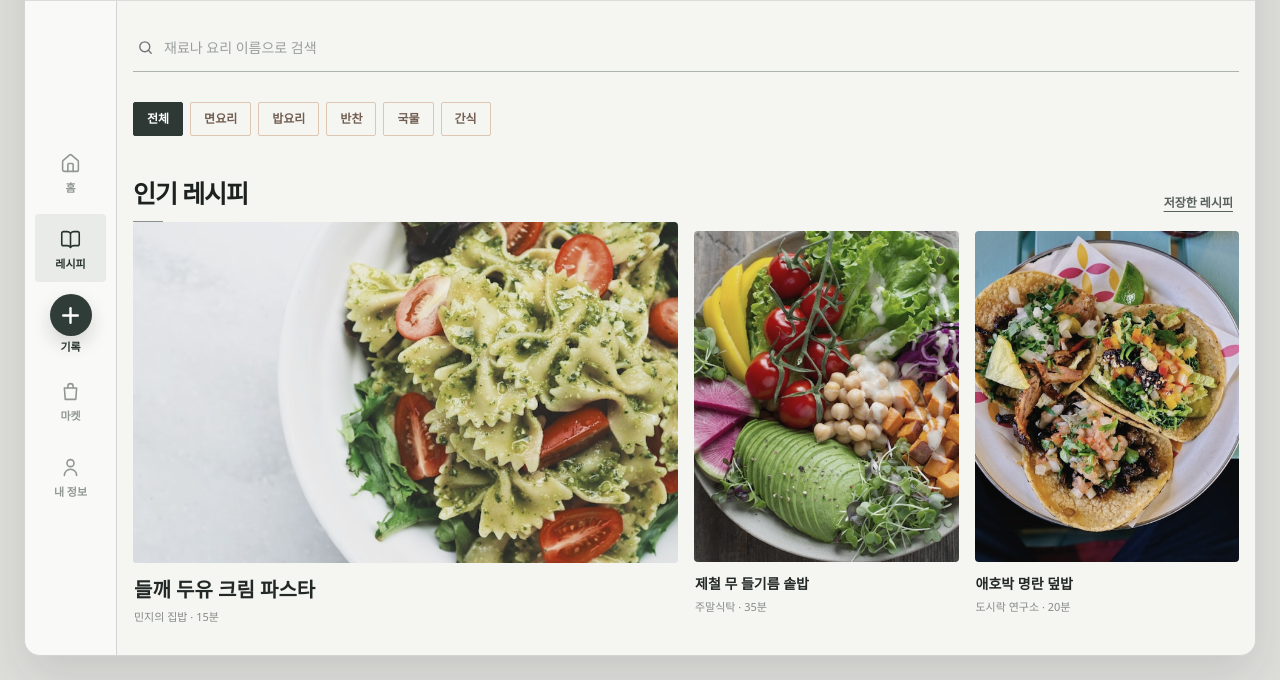
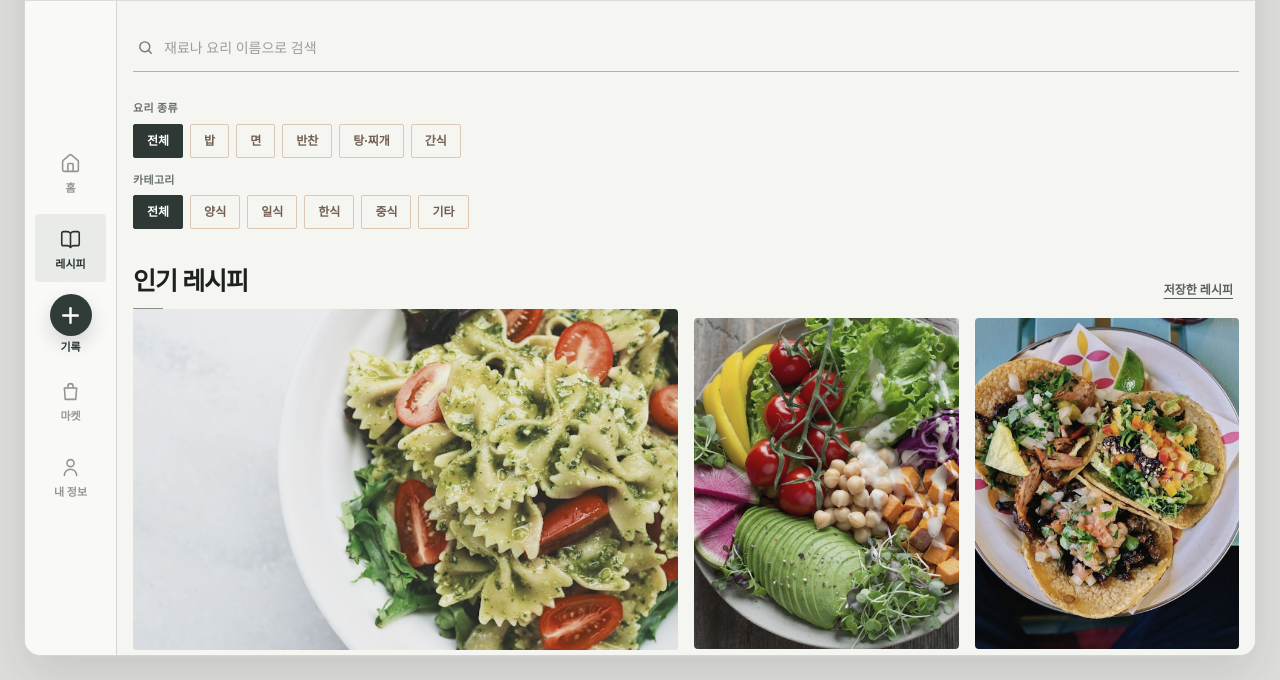
Before and after one commit to zumurf-ux/cookshare-live, a website: page outputs/cookshare-android-user-app.html in a window 1280 px wide. Both pictures are taken after a click on the button "레시피". Shown: the part 120-800 px from the top of the page. Drawn offline with Linux system fonts and the light colour scheme.

Commit message:
레시피 종류와 음식 카테고리 분리

```diff
--- a/outputs/cookshare-recipe-reference.css
+++ b/outputs/cookshare-recipe-reference.css
@@ -1768,6 +1768,43 @@ body.recipe-reference-page {
   .recipe-reference-page .app-main { height: auto; }
 }
 
+.recipe-reference-page .category-row {
+  display: grid;
+  gap: 12px;
+  overflow: visible;
+  padding: 0;
+}
+.recipe-reference-page .recipe-filter-group {
+  min-width: 0;
+  display: grid;
+  gap: 7px;
+}
+.recipe-reference-page .recipe-filter-group > strong {
+  color: #68706c;
+  font-size: 11px;
+  font-weight: 700;
+  letter-spacing: .03em;
+}
+.recipe-reference-page .recipe-filter-group > div {
+  display: flex;
+  gap: 7px;
+  overflow-x: auto;
+  padding-bottom: 2px;
+  scrollbar-width: none;
+}
+.recipe-reference-page .recipe-filter-group > div::-webkit-scrollbar { display: none; }
+.recipe-reference-page .recipe-filter-group .chip { flex: 0 0 auto; }
+.recipe-reference-page .field-grid {
+  display: grid;
+  grid-template-columns: repeat(2,minmax(0,1fr));
+  gap: 10px;
+}
+.recipe-reference-page .field-grid .field { min-width: 0; }
+
+@media (max-width: 479px) {
+  .recipe-reference-page .field-grid { grid-template-columns: 1fr; gap: 0; }
+}
+
 /* Premium minimal visual skin. Structure and interactions remain unchanged. */
 body.recipe-reference-page {
   --recipe-orange: #f06a24;
--- a/outputs/cookshare-service-worker.js
+++ b/outputs/cookshare-service-worker.js
@@ -1,11 +1,11 @@
-const CACHE_NAME = "cookshare-live-v21";
+const CACHE_NAME = "cookshare-live-v22";
 const appUrl = path => new URL(path, self.registration.scope).toString();
 const FALLBACK_URL = appUrl("cookshare-android-user-app.html");
 const APP_FILES = [
   FALLBACK_URL,
   appUrl("cookshare-ui.css?v=4"),
-  appUrl("cookshare-recipe-reference.css?v=16"),
-  appUrl("cookshare-user-app-live.js?v=6"),
+  appUrl("cookshare-recipe-reference.css?v=17"),
+  appUrl("cookshare-user-app-live.js?v=7"),
   appUrl("cookshare-manifest.webmanifest"),
   appUrl("cookshare-app-icon.svg"),
   appUrl("assets/recipe-egg-toast.jpg"),
--- a/outputs/cookshare-user-app-live.js
+++ b/outputs/cookshare-user-app-live.js
@@ -36,12 +36,12 @@
   };
 
   const recipes = [
-    { id: "r1", title: "들깨 두유 크림 파스타", author: "민지의 집밥", category: "면요리", time: "15분", likes: 128, icon: "leaf", image: "assets/recipe-tomato-pasta.jpg" },
-    { id: "r2", title: "제철 무 들기름 솥밥", author: "주말식탁", category: "밥요리", time: "35분", likes: 94, icon: "lunch", image: "assets/recipe-ricotta-salad.jpg" },
-    { id: "r3", title: "애호박 명란 덮밥", author: "도시락 연구소", category: "밥요리", time: "20분", likes: 1220, icon: "chef", image: "assets/recipe-shrimp-taco.jpg" },
-    { id: "r4", title: "매콤 두부 강정", author: "15분 요리", category: "반찬", time: "25분", likes: 986, icon: "fire", image: "assets/recipe-cheese-burger.jpg" },
-    { id: "r5", title: "봄동 된장국", author: "제철 한 끼", category: "국물", time: "30분", likes: 734, icon: "leaf", image: "assets/recipe-onion-soup.jpg" },
-    { id: "r6", title: "바나나 오트밀 쿠키", author: "민지의 집밥", category: "간식", time: "40분", likes: 612, icon: "clock", image: "assets/recipe-oat-cookie.jpg" }
+    { id: "r1", title: "들깨 두유 크림 파스타", author: "민지의 집밥", category: "면", cuisine: "양식", time: "15분", likes: 128, icon: "leaf", image: "assets/recipe-tomato-pasta.jpg" },
+    { id: "r2", title: "제철 무 들기름 솥밥", author: "주말식탁", category: "밥", cuisine: "한식", time: "35분", likes: 94, icon: "lunch", image: "assets/recipe-ricotta-salad.jpg" },
+    { id: "r3", title: "애호박 명란 덮밥", author: "도시락 연구소", category: "밥", cuisine: "일식", time: "20분", likes: 1220, icon: "chef", image: "assets/recipe-shrimp-taco.jpg" },
+    { id: "r4", title: "매콤 두부 강정", author: "15분 요리", category: "반찬", cuisine: "중식", time: "25분", likes: 986, icon: "fire", image: "assets/recipe-cheese-burger.jpg" },
+    { id: "r5", title: "봄동 된장국", author: "제철 한 끼", category: "탕·찌개", cuisine: "한식", time: "30분", likes: 734, icon: "leaf", image: "assets/recipe-onion-soup.jpg" },
+    { id: "r6", title: "바나나 오트밀 쿠키", author: "민지의 집밥", category: "간식", cuisine: "기타", time: "40분", likes: 612, icon: "clock", image: "assets/recipe-oat-cookie.jpg" }
   ];
 
   const products = [
@@ -81,6 +81,10 @@
   const money = value => `${Number(value).toLocaleString("ko-KR")}원`;
   const uid = prefix => `${prefix}-${Date.now()}-${Math.random().toString(16).slice(2)}`;
   const icon = (name, className = "icon") => `<svg class="${className}" aria-hidden="true" viewBox="0 0 24 24">${iconPaths[name] || iconPaths.image}</svg>`;
+  const recipeTypes = ["밥", "면", "반찬", "탕·찌개", "간식"];
+  const cuisineTypes = ["양식", "일식", "한식", "중식", "기타"];
+  const normalizeRecipeType = value => ({ 밥요리: "밥", 면요리: "면", 국물: "탕·찌개" })[value] || value || "기타";
+  const normalizeCuisine = value => cuisineTypes.includes(value) ? value : "기타";
 
   function loadState() {
     try {
@@ -92,6 +96,7 @@
   let state = loadState();
   let currentScreen = "home";
   let currentRecipeFilter = "전체";
+  let currentCuisineFilter = "전체";
   let toastTimer;
   let challengeBannerObserver;
 
@@ -187,14 +192,15 @@
 
 
   function renderRecipeCategories() {
-    const categories = ["전체", ...new Set(recipes.map(recipe => recipe.category))];
-    $("[data-recipe-categories]").innerHTML = categories.map(category => `<button class="chip ${category === currentRecipeFilter ? "active" : ""}" type="button" data-recipe-category="${esc(category)}">${esc(category)}</button>`).join("");
+    const typeOptions = ["전체", ...recipeTypes];
+    const cuisineOptions = ["전체", ...cuisineTypes];
+    $("[data-recipe-categories]").innerHTML = `<div class="recipe-filter-group"><strong>요리 종류</strong><div>${typeOptions.map(category => `<button class="chip ${category === currentRecipeFilter ? "active" : ""}" type="button" data-recipe-category="${esc(category)}">${esc(category)}</button>`).join("")}</div></div><div class="recipe-filter-group"><strong>카테고리</strong><div>${cuisineOptions.map(cuisine => `<button class="chip ${cuisine === currentCuisineFilter ? "active" : ""}" type="button" data-recipe-cuisine="${esc(cuisine)}">${esc(cuisine)}</button>`).join("")}</div></div>`;
   }
 
   function renderRecipes() {
     const query = ($("[data-recipe-search]")?.value || "").trim().toLowerCase();
-    const filtered = recipes.filter(recipe => (currentRecipeFilter === "전체" || recipe.category === currentRecipeFilter) && `${recipe.title} ${recipe.author} ${recipe.category}`.toLowerCase().includes(query));
-    $("[data-recipe-grid]").innerHTML = filtered.length ? filtered.map(recipe => `<button class="recipe-card" type="button" data-action="recipe-detail" data-id="${recipe.id}"><span class="recipe-thumb"><img src="${esc(recipe.image)}" alt="" loading="lazy"></span><span class="recipe-copy"><strong>${esc(recipe.title)}</strong><span>${esc(recipe.author)} · ${esc(recipe.time)}</span></span></button>`).join("") : '<div class="card empty" style="grid-column:1/-1"><strong>검색 결과가 없습니다</strong>다른 재료나 요리 이름으로 검색해 보세요.</div>';
+    const filtered = recipes.filter(recipe => (currentRecipeFilter === "전체" || normalizeRecipeType(recipe.category) === currentRecipeFilter) && (currentCuisineFilter === "전체" || normalizeCuisine(recipe.cuisine) === currentCuisineFilter) && `${recipe.title} ${recipe.author} ${normalizeRecipeType(recipe.category)} ${normalizeCuisine(recipe.cuisine)}`.toLowerCase().includes(query));
+    $("[data-recipe-grid]").innerHTML = filtered.length ? filtered.map(recipe => `<button class="recipe-card" type="button" data-action="recipe-detail" data-id="${recipe.id}"><span class="recipe-thumb"><img src="${esc(recipe.image)}" alt="" loading="lazy"></span><span class="recipe-copy"><strong>${esc(recipe.title)}</strong><span>${esc(normalizeCuisine(recipe.cuisine))} · ${esc(normalizeRecipeType(recipe.category))} · ${esc(recipe.time)}</span></span></button>`).join("") : '<div class="card empty" style="grid-column:1/-1"><strong>검색 결과가 없습니다</strong>다른 요리 종류나 카테고리를 선택해 보세요.</div>';
   }
 
   function renderProducts() {
@@ -224,7 +230,7 @@
   function showRecipe(id) {
     const recipe = recipeById(id);
     const saved = Boolean(state.saved[id]);
-    openSheet("레시피 상세", `<div class="recipe-detail-photo">${recipe.image ? `<img src="${esc(recipe.image)}" alt="${esc(recipe.title)}">` : icon("image", "icon icon-lg")}</div><article class="hero-card"><p class="eyebrow">${esc(recipe.category || "나의 레시피")}</p><h2>${esc(recipe.title)}</h2><p>${esc(recipe.body || `${recipe.author}의 실제 조리 기록입니다. 재료 준비부터 완성까지 순서대로 확인하세요.`)}</p><div class="recipe-meta">${recipeMeta(recipe)}</div></article><div class="section-head"><h2>조리 정보</h2></div><div class="sheet-list"><div class="sheet-row"><span>${icon("clock")}</span><div class="sheet-row-copy"><strong>예상 조리 시간</strong><small>${esc(recipe.time || "20분")}</small></div></div><div class="sheet-row"><span>${icon("user")}</span><div class="sheet-row-copy"><strong>작성자</strong><small>${esc(recipe.author)}</small></div></div></div><div style="height:12px"></div><button class="primary-button full-button" type="button" data-action="save" data-id="${esc(id)}">${saved ? "저장 취소" : "레시피 저장"}</button>`);
+    openSheet("레시피 상세", `<div class="recipe-detail-photo">${recipe.image ? `<img src="${esc(recipe.image)}" alt="${esc(recipe.title)}">` : icon("image", "icon icon-lg")}</div><article class="hero-card"><p class="eyebrow">${esc(normalizeCuisine(recipe.cuisine))} · ${esc(normalizeRecipeType(recipe.category))}</p><h2>${esc(recipe.title)}</h2><p>${esc(recipe.body || `${recipe.author}의 실제 조리 기록입니다. 재료 준비부터 완성까지 순서대로 확인하세요.`)}</p><div class="recipe-meta">${recipeMeta(recipe)}</div></article><div class="section-head"><h2>조리 정보</h2></div><div class="sheet-list"><div class="sheet-row"><span>${icon("clock")}</span><div class="sheet-row-copy"><strong>예상 조리 시간</strong><small>${esc(recipe.time || "20분")}</small></div></div><div class="sheet-row"><span>${icon("user")}</span><div class="sheet-row-copy"><strong>작성자</strong><small>${esc(recipe.author)}</small></div></div></div><div style="height:12px"></div><button class="primary-button full-button" type="button" data-action="save" data-id="${esc(id)}">${saved ? "저장 취소" : "레시피 저장"}</button>`);
   }
 
   function showComments(id) {
@@ -248,7 +254,9 @@
   }
 
   function showCreate(noteOnly = false) {
-    openSheet(noteOnly ? "간단 기록" : "레시피 등록", `<form data-create-form><div class="field"><label for="post-title">제목</label><input id="post-title" name="title" maxlength="60" required placeholder="요리 이름을 입력하세요"></div><div class="field"><label for="post-body">조리법과 이야기</label><textarea id="post-body" name="body" maxlength="1000" required placeholder="재료와 조리 과정을 구체적으로 기록해 주세요"></textarea></div>${noteOnly ? "" : '<div class="field"><label for="post-image">완성 사진</label><input id="post-image" name="image" type="file" accept="image/*"></div>'}<div class="field"><label for="post-category">분류</label><select id="post-category" name="category"><option>밥요리</option><option>면요리</option><option>반찬</option><option>국물</option><option>간식</option></select></div><button class="primary-button full-button" type="submit">게시하기</button><button class="secondary-button full-button" style="margin-top:8px" type="button" data-action="save-draft">임시 저장</button></form>`);
+    const typeOptions = recipeTypes.map(type => `<option value="${esc(type)}">${esc(type)}</option>`).join("");
+    const cuisineOptions = cuisineTypes.map(cuisine => `<option value="${esc(cuisine)}"${cuisine === "한식" ? " selected" : ""}>${esc(cuisine)}</option>`).join("");
+    openSheet(noteOnly ? "간단 기록" : "레시피 등록", `<form data-create-form><div class="field"><label for="post-title">제목</label><input id="post-title" name="title" maxlength="60" required placeholder="요리 이름을 입력하세요"></div><div class="field"><label for="post-body">조리법과 이야기</label><textarea id="post-body" name="body" maxlength="1000" required placeholder="재료와 조리 과정을 구체적으로 기록해 주세요"></textarea></div>${noteOnly ? "" : '<div class="field"><label for="post-image">완성 사진</label><input id="post-image" name="image" type="file" accept="image/*"></div>'}<div class="field-grid"><div class="field"><label for="post-category">요리 종류</label><select id="post-category" name="category" required>${typeOptions}</select></div><div class="field"><label for="post-cuisine">카테고리</label><select id="post-cuisine" name="cuisine" required>${cuisineOptions}</select></div></div><button class="primary-button full-button" type="submit">게시하기</button><button class="secondary-button full-button" style="margin-top:8px" type="button" data-action="save-draft">임시 저장</button></form>`);
   }
 
   function showOrders() {
@@ -302,6 +310,8 @@
     if (nav) return navigate(nav.dataset.nav);
     const category = event.target.closest("[data-recipe-category]");
     if (category) { currentRecipeFilter = category.dataset.recipeCategory; renderRecipeCategories(); renderRecipes(); return; }
+    const cuisine = event.target.closest("[data-recipe-cuisine]");
+    if (cuisine) { currentCuisineFilter = cuisine.dataset.recipeCuisine; renderRecipeCategories(); renderRecipes(); return; }
     const feedFilter = event.target.closest("[data-feed-filter]");
     if (feedFilter) { $$('[data-feed-filter]').forEach(node => node.classList.toggle("active", node === feedFilter)); toast(`${feedFilter.textContent} 피드로 정렬했습니다.`); return; }
     const action = event.target.closest("[data-action]");
@@ -331,7 +341,7 @@
       const file = data.get("image");
       let image = "";
       if (file && file.size) image = await new Promise(resolve => { const reader = new FileReader(); reader.onload = () => resolve(reader.result); reader.readAsDataURL(file); });
-      const post = { id: uid("post"), author: state.profile.name, handle: `@${state.profile.handle}`, title: data.get("title").trim(), body: data.get("body").trim(), category: data.get("category"), image, likes: 0, icon: "image", time: "방금" };
+      const post = { id: uid("post"), author: state.profile.name, handle: `@${state.profile.handle}`, title: data.get("title").trim(), body: data.get("body").trim(), category: normalizeRecipeType(data.get("category")), cuisine: normalizeCuisine(data.get("cuisine")), image, likes: 0, icon: "image", time: "방금" };
       state.posts.unshift(post); state.comments[post.id] = []; state.profile.points += 50; saveState(); closeSheet(); navigate("home"); renderFeed(); toast("새 레시피를 게시했습니다.");
     }
   });
@@ -346,7 +356,7 @@
     if (!draftButton) return;
     const form = draftButton.closest("form");
     const data = new FormData(form);
-    state.drafts.unshift({ id: uid("draft"), title: data.get("title"), body: data.get("body"), date: new Date().toLocaleString("ko-KR") });
+    state.drafts.unshift({ id: uid("draft"), title: data.get("title"), body: data.get("body"), category: normalizeRecipeType(data.get("category")), cuisine: normalizeCuisine(data.get("cuisine")), date: new Date().toLocaleString("ko-KR") });
     saveState(); closeSheet(); toast("임시 저장했습니다.");
   }, true);
 
```
Also changed, not shown: outputs/cookshare-android-user-app.html (+2 -2 lines).
